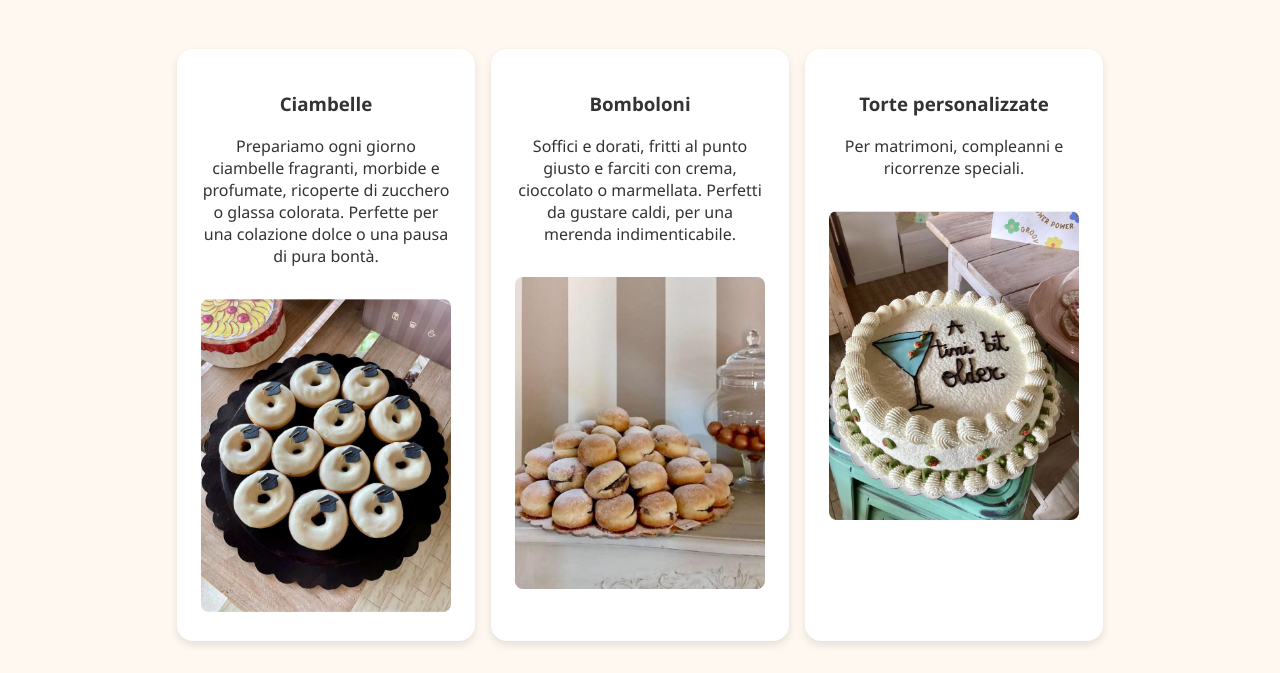
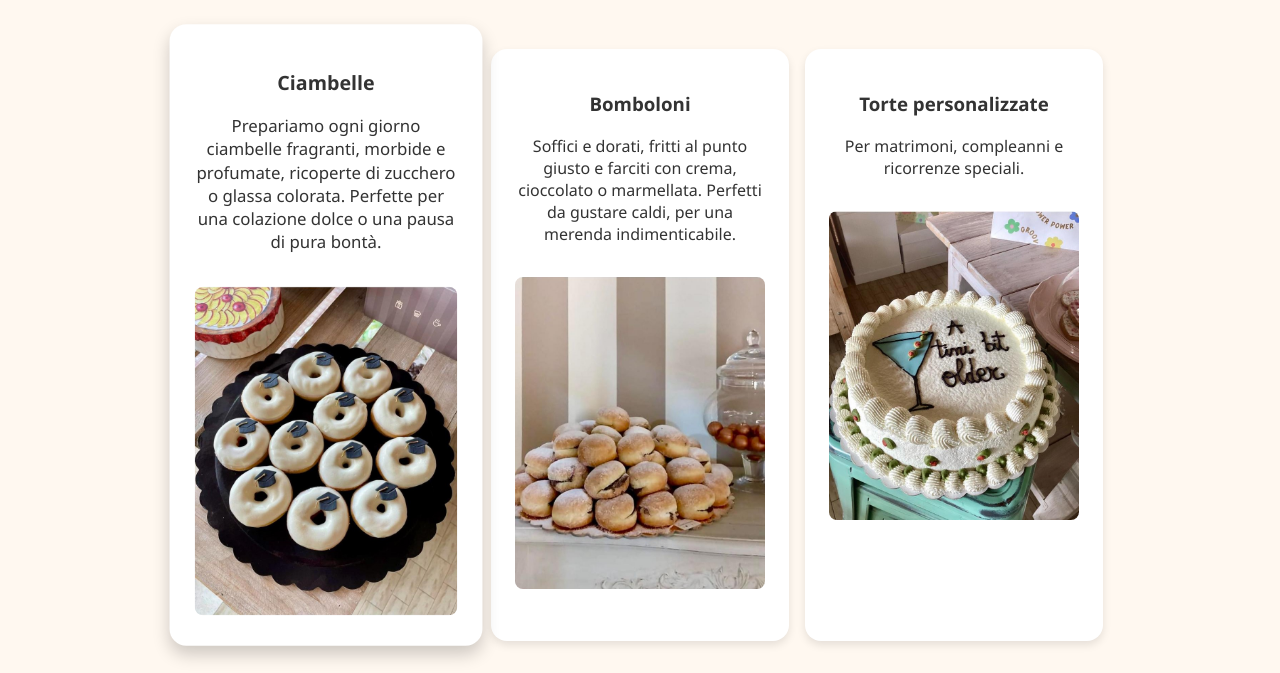
Before and after one commit to andreafronzi/Elaborato_Programmazione_di_Reti, a plain HTML site: page www/prodotti.html in a window 1280 px wide. In both pictures the pointer is over the element 326 px from the left and 540 px from the top of the page. Shown: the part 196-869 px from the top of the page. Drawn offline with Linux system fonts and the light colour scheme; files whose address does not match are found by name.

Commit message:
aggiunta della relazione e di animazioni

```diff
--- a/www/style.css
+++ b/www/style.css
@@ -55,6 +55,12 @@ nav a:hover {
   box-shadow: 0 4px 8px rgba(0,0,0,0.1);
   width: 250px;
   text-align: center;
+  transition: transform 0.3s ease, box-shadow 0.3s ease; /* transizione fluida */
+}
+
+.card:hover {
+  transform: translateY(-10px) scale(1.05); /* si solleva e ingrandisce leggermente */
+  box-shadow: 0 8px 16px rgba(0,0,0,0.2);   /* ombra più evidente */
 }
 
 .card img {
```
Also changed, not shown: 1 other file.
